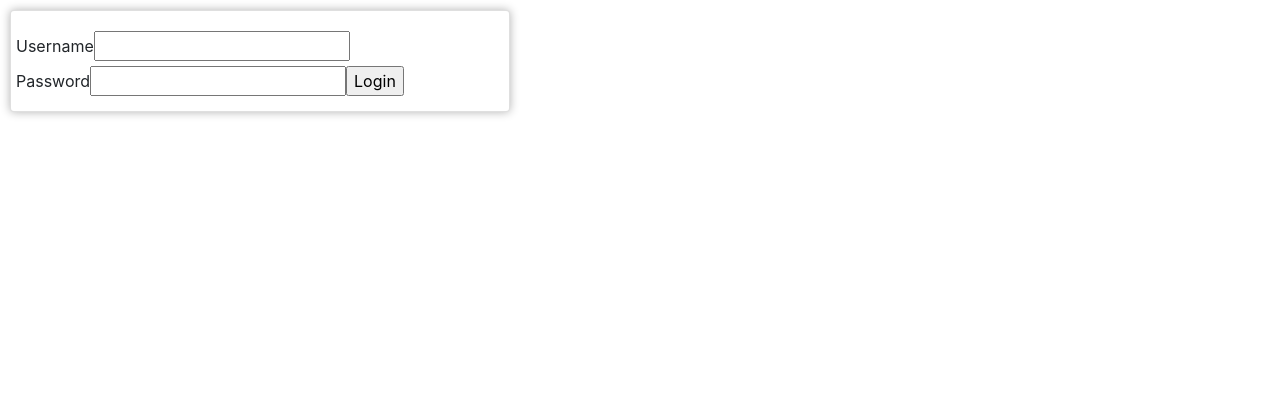
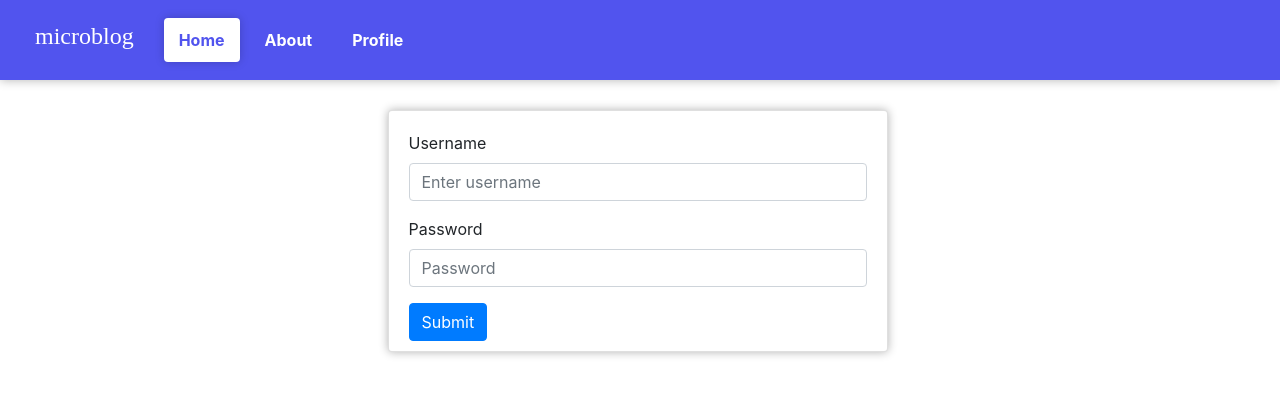
Before and after one commit to bradleykenny/micro-blog-project, a React (Create React App) app in the folder client/: page /login in a window 1280 px wide. Shown: the top 394 px of the page. Built offline with nearby package versions, Linux system fonts and the light colour scheme; a web font is replaced by a local one.

Commit message:
Login working and staying persistent.

```diff
--- a/client/src/App.js
+++ b/client/src/App.js
@@ -3,11 +3,20 @@ import { BrowserRouter as Router, Switch, Route } from "react-router-dom";
 import "./App.css";
 
 import Container from "react-bootstrap/Container";
+import Row from "react-bootstrap/Row";
+import Col from "react-bootstrap/Col";
 import { CardList, NavBar, Login } from "./components";
 import "bootstrap/dist/css/bootstrap.min.css";
 
 const App = () => {
 	const [user, setUser] = useState(null);
+
+	useEffect(() => {
+		const localUser = JSON.parse(localStorage.getItem("user"));
+		if (localUser) {
+			setUser(localUser);
+		}
+	}, []);
 
 	return (
 		<div className="App">
@@ -16,7 +25,13 @@ const App = () => {
 					<Route path="/home">
 						<NavBar />
 						<Container style={{ paddingTop: "100px" }}>
-							<CardList />
+							<Row>
+								<Col></Col>
+								<Col xs={6}>
+									<CardList />
+								</Col>
+								<Col></Col>
+							</Row>
 						</Container>
 					</Route>
 					<Route path="/about">
@@ -32,7 +47,10 @@ const App = () => {
 						</Container>
 					</Route>
 					<Route path="/login">
-						<Login user={user} setUser={setUser} />
+						<NavBar username={user ? user.id : ""} />
+						<Container style={{ paddingTop: "100px" }}>
+							<Login user={user} setUser={setUser} />
+						</Container>
 					</Route>
 				</Switch>
 			</Router>
--- a/client/src/components/Login.tsx
+++ b/client/src/components/Login.tsx
@@ -1,6 +1,12 @@
 import React, { useEffect, useState } from "react";
 import axios from "axios";
+
 import BCard from "react-bootstrap/Card";
+import BForm from "react-bootstrap/Form";
+import BButton from "react-bootstrap/Button";
+import Container from "react-bootstrap/Container";
+import Row from "react-bootstrap/Row";
+import Col from "react-bootstrap/Col";
 
 import { JWT } from "../types/JWT";
 
@@ -25,36 +31,46 @@ export const Login = (props: LoginProps) => {
 			.post(baseURL + "login", { username, password })
 			.then((response) => {
 				setUser(response.data);
+				localStorage.setItem("user", JSON.stringify(response.data));
 			});
 	};
 
 	return (
+		<Container>
+			<Row>
+				<Col></Col>
+				<Col xs={6}>
 					<BCard>
-			<form onSubmit={handleLogin}>
-				<div className="row">
-					<div className="four columns">
-						<label htmlFor="username">
-							{user ? user.id : "Username"}
-						</label>
-						<input
+						<BForm onSubmit={handleLogin}>
+							<BForm.Group controlId="formBasicEmail">
+								<BForm.Label>Username</BForm.Label>
+								<BForm.Control
 									type="text"
-							name="username"
-							onChange={(e) => setUsername(e.target.value)}
+									placeholder="Enter username"
+									onChange={(e) =>
+										setUsername(e.target.value)
+									}
 								/>
-					</div>
-					<div className="four columns">
-						<label htmlFor="password">Password</label>
-						<input
-							name="password"
+							</BForm.Group>
+							<BForm.Group controlId="formBasicPassword">
+								<BForm.Label>Password</BForm.Label>
+								<BForm.Control
 									type="password"
-							onChange={(e) => setPassword(e.target.value)}
+									placeholder="Password"
+									value={password}
+									onChange={(e) =>
+										setPassword(e.target.value)
+									}
 								/>
-					</div>
-					<div className="three columns">
-						<input type="submit" value="Login" />
-					</div>
-				</div>
-			</form>
+							</BForm.Group>
+							<BButton variant="primary" type="submit">
+								Submit
+							</BButton>
+						</BForm>
 					</BCard>
+				</Col>
+				<Col></Col>
+			</Row>
+		</Container>
 	);
 };
```
Lines whose indentation alone changed are shown as unchanged.
